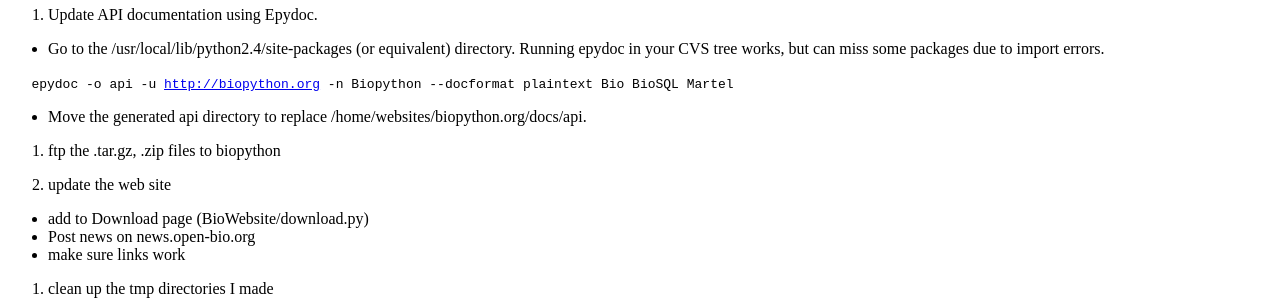
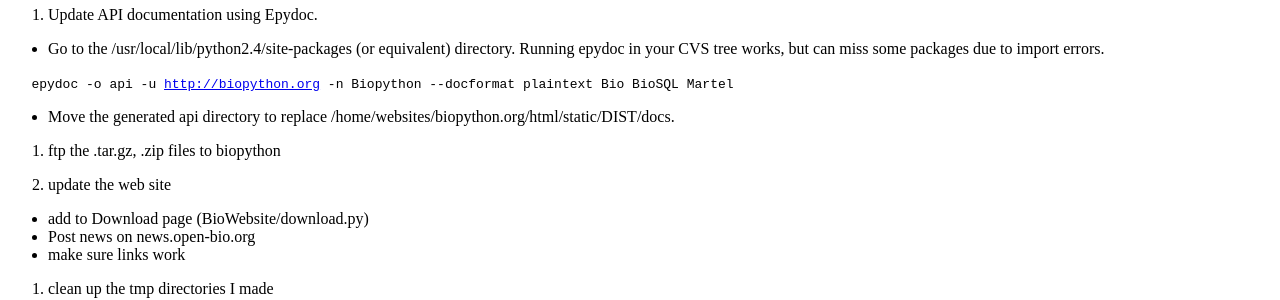
Before and after one commit to biopython/biopython.github.io, a Jekyll site: the page built from wiki/Building_a_release.md, in a window 1280 px wide. Shown: the part 1220-1520 px from the top of the page. Built offline with Jekyll 4.4.1, drawn with Linux system fonts in a browser that asks for light colours.

Commit message:
Change to wiki page

```diff
--- a/wiki/Building_a_release.md
+++ b/wiki/Building_a_release.md
@@ -81,7 +81,7 @@ any changes will be installed on new downloads
 `   epydoc -o api -u `[`http://biopython.org`](http://biopython.org)` -n Biopython --docformat plaintext Bio BioSQL Martel`
 
 -   Move the generated api directory to
-    replace /home/websites/biopython.org/docs/api.
+    replace /home/websites/biopython.org/html/static/DIST/docs.
 
 18. ftp the .tar.gz, .zip files to biopython
 
```
Also changed, not shown: 1 other file.
